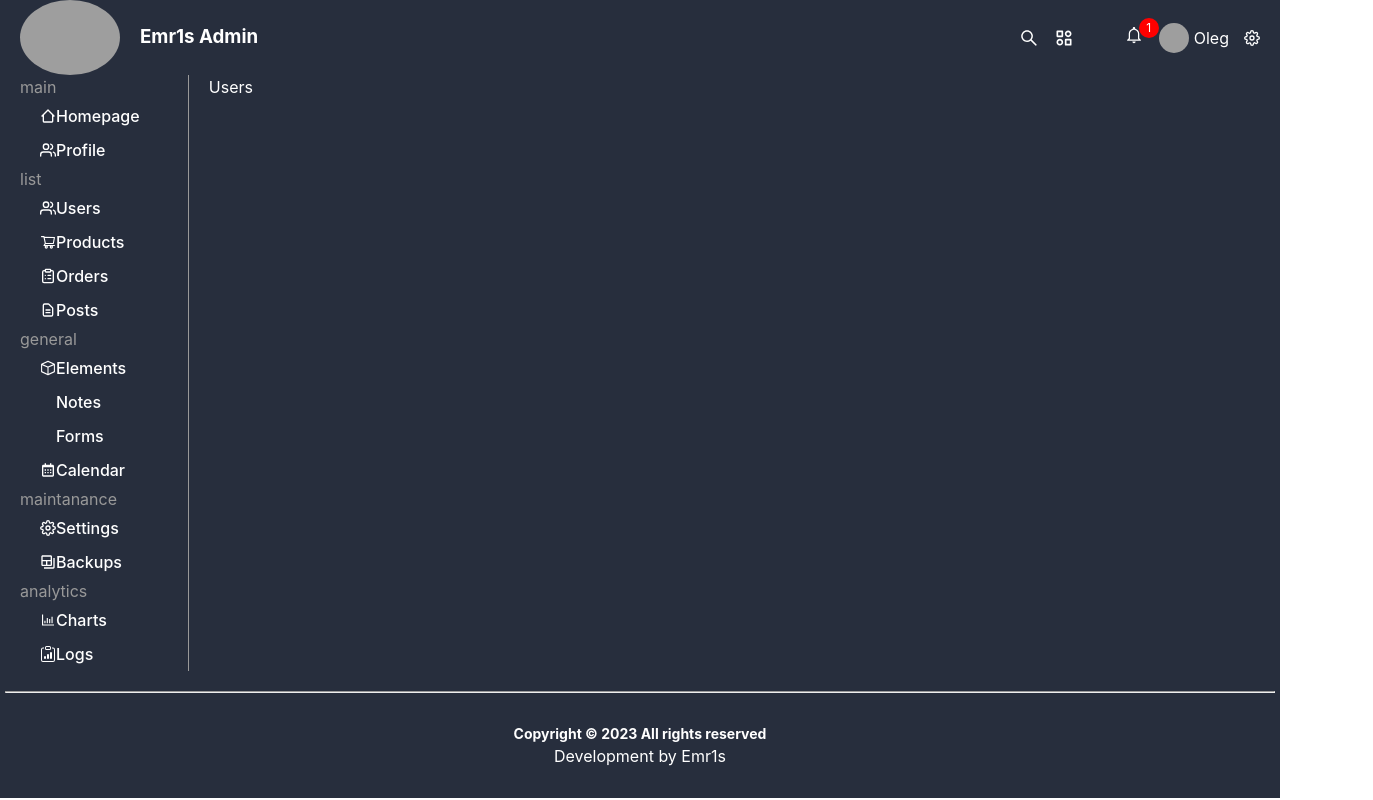
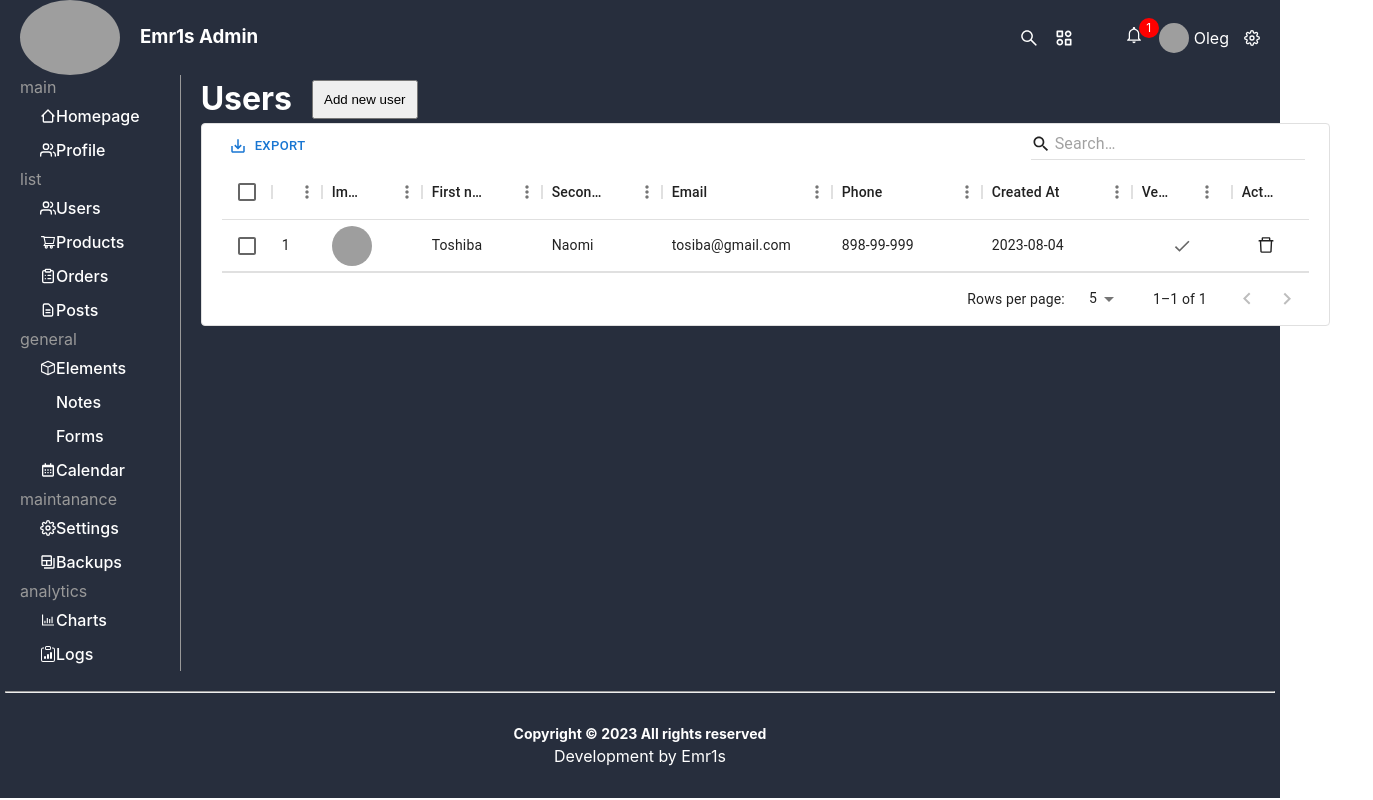
Before and after one commit to Emr1s/React-Admin-Dashboard, a React (Vite) app: page /users in a window 1280 px wide. Shown: the whole page, 1373 px wide, since content can reach past the window. Built offline with nearby package versions, Linux system fonts and the light colour scheme; grey boxes are pictures that could not be loaded; some icons are missing.

Commit message:
development page with Users

```diff
--- a/src/pages/Users/Users.jsx
+++ b/src/pages/Users/Users.jsx
@@ -1,9 +1,68 @@
-import React from 'react'
+import React, { useState } from 'react'
 import './Users.scss'
+import { AiOutlineDelete } from 'react-icons/ai'
+import { PiNotePencil } from 'react-icons/pi'
+import DataTable from '../../components/DataTable/DataTable';
+import { Link } from 'react-router-dom';
 
 const Users = () => {
+  const [open, setOpen] = useState(false)
+
+  const [rows, setRows] = useState([
+    { id: 1, col1: 1, col2: "https://images.pexels.com/photos/1468379/pexels-photo-1468379.jpeg?auto=compress&cs=tinysrgb&w=600", col3: "Toshiba", col4: "Naomi", col5: "tosiba@gmail.com", col6: "898-99-999", col7: "2023-08-04", col8: true },
+  ]);
+
+  const columns = [
+    { field: 'col1', headerName: 'ID', width: 50 },
+    {
+      field: 'col2', headerName: 'Image', width: 100, typeOfInput: 'text',
+      renderCell: (params) => {
+        return (
+          <img src={params.row?.col2} alt="" style={{ width: '40px', height: '40px', objectFit: 'cover', borderRadius: '50%' }} />
+        )
+      }
+
+    },
+    { field: 'col3', headerName: 'First name', width: 120, typeOfInput: 'text', },
+    { field: 'col4', headerName: 'Second name', width: 120, typeOfInput: 'text', },
+    { field: 'col5', headerName: 'Email', width: 170, typeOfInput: 'email', },
+    { field: 'col6', headerName: 'Phone', width: 150, typeOfInput: 'number', },
+    { field: 'col7', headerName: 'Created At', width: 150, typeOfInput: 'date', },
+    { field: 'col8', headerName: 'Verified', width: 100, type: 'boolean', typeOfInput: 'checkbox', },
+    {
+      field: 'col9', headerName: 'Action', width: 100,
+      renderCell: (params) => {
+        return (
+          <div className="action">
+            <Link to={`/user/${params.row.id}`} className='link'>
+              <PiNotePencil style={{ fontSize: '20px' }} />
+            </Link>
+            <AiOutlineDelete style={{ fontSize: '20px' }} onClick={() => handleDelete(params.row.id)} />
+          </div>
+        )
+      }
+    },
+  ];
+
+  const handleDelete = (id) => {
+    setRows(rows.filter(item => item.id !== id))
+
+  }
   return (
-    <div>Users</div>
+    <div className='users'>
+      <div className="title">
+        <h1>Users</h1>
+        <button onClick={() => setOpen(true)}>Add new user</button>
+      </div>
+      <DataTable
+        rows={rows}
+        columns={columns}
+        open={open}
+        setOpen={setOpen}
+        setRows={setRows}
+
+      />
+    </div>
   )
 }
 
--- a/src/pages/Users/Users.scss
+++ b/src/pages/Users/Users.scss
@@ -0,0 +1,25 @@
+.users{
+    width: 99%;
+    .title{
+        display: flex;
+        align-items: center;
+        gap: 20px;
+        button{
+            padding: 10px;
+        }
+    }
+
+    .action{
+        display: flex;
+        align-items: center;
+        cursor: pointer;
+        justify-content: center;
+
+        .link{
+            text-decoration: none;
+            color: #000;
+            margin-top: 5px;
+        }
+    }
+
+}
```
